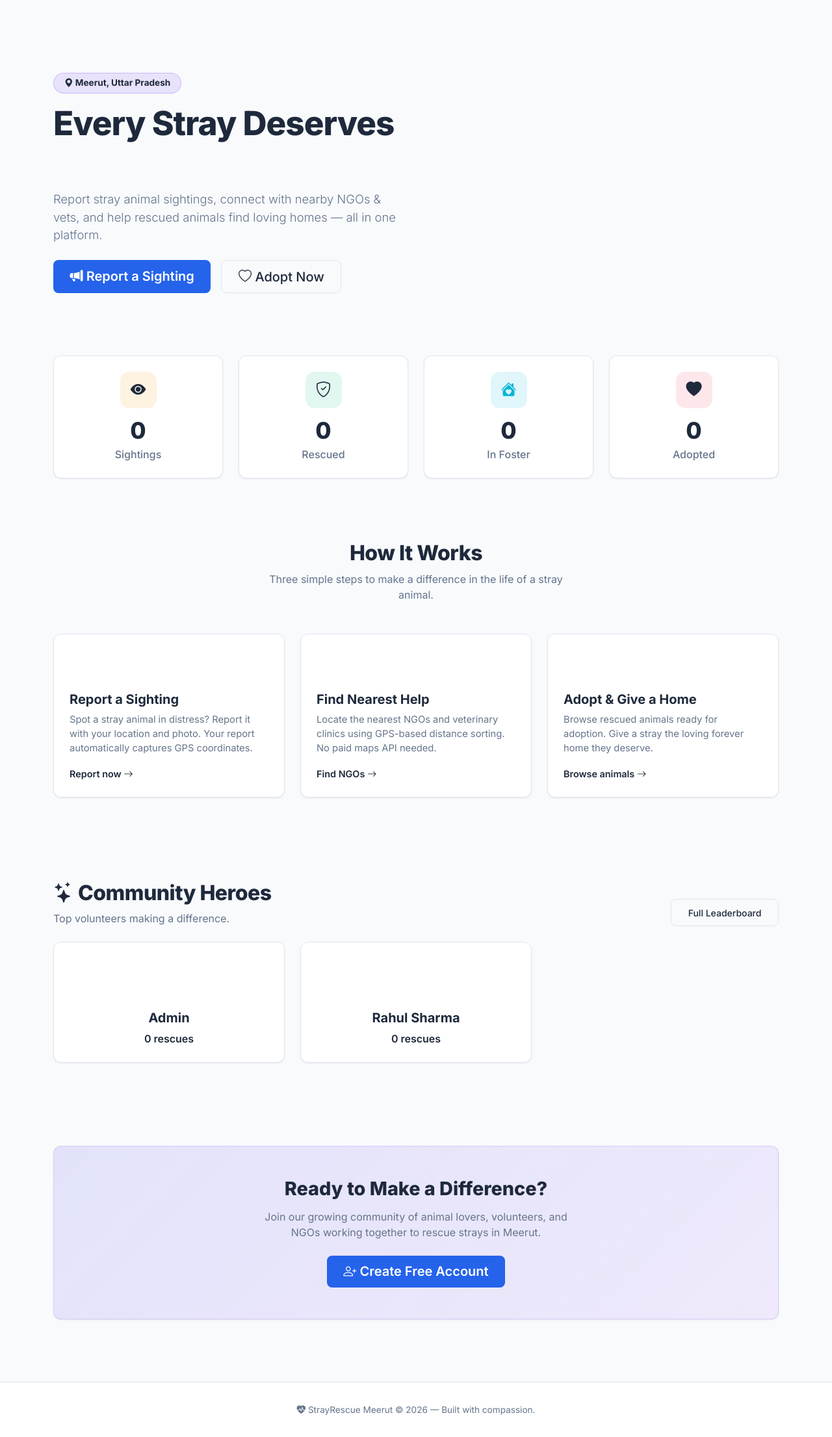
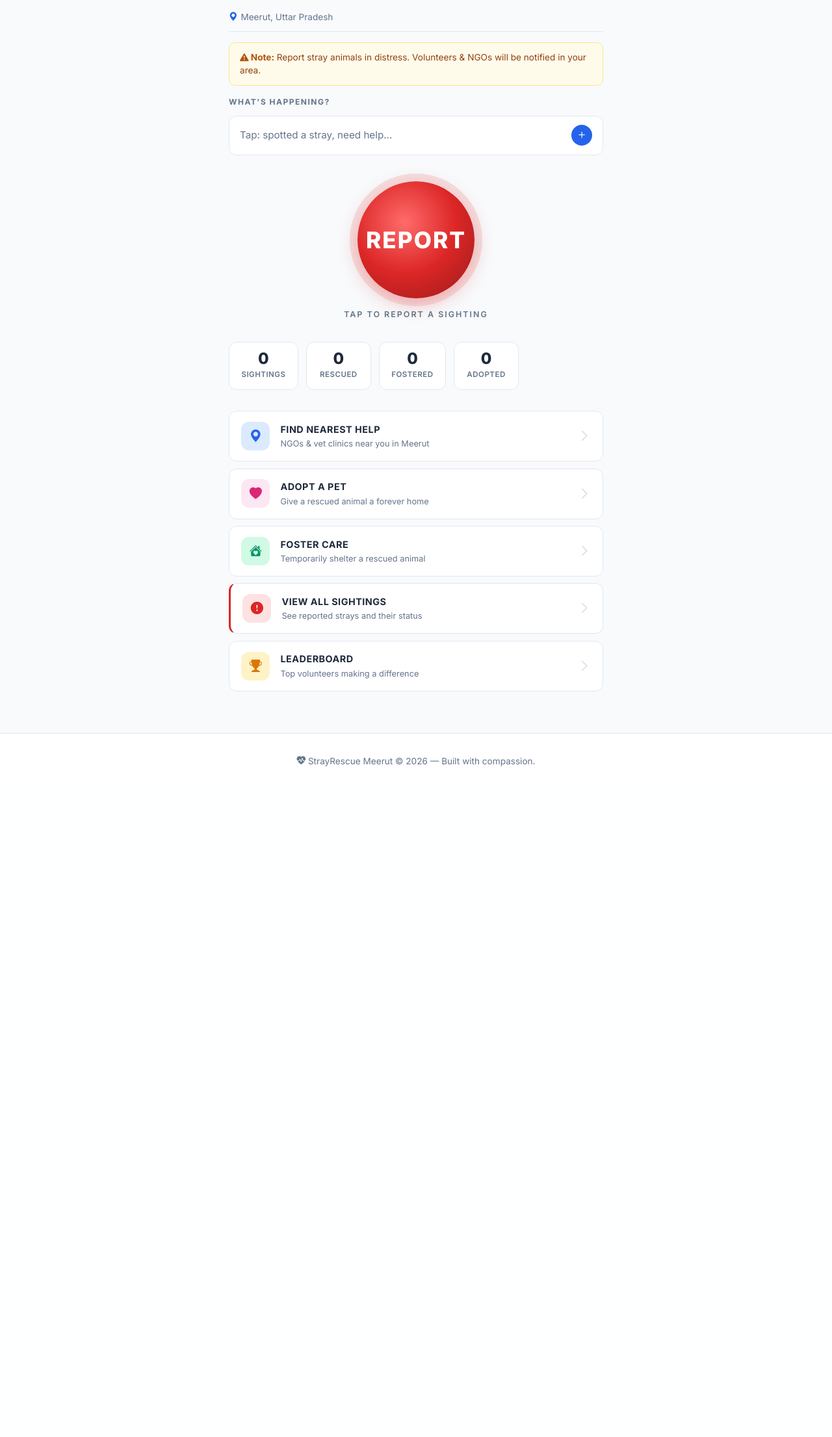
Before and after one commit to leviakramin0127-web/Stray-Rescue, a Flask app: page /home in a window 1280 px wide. Shown: the part 83-2294 px from the top of the page at 65% size. After the commit the page ends 1262 px from the top, so only its background shows below. Run offline with Flask 3, Linux system fonts and the light colour scheme; data comes from the database, SQL or seed files in the repository; data that the repository does not hold is empty.

Commit message:
Redesign homepage - app-like UI with SOS button and bottom nav

```diff
--- a/templates/index.html
+++ b/templates/index.html
@@ -1,200 +1,337 @@
 {% extends "base.html" %}
 {% block title %}StrayRescue Meerut — Help Rescue Stray Animals{% endblock %}
 
+{% block extra_css %}
+<style>
+    /* ── Home-specific styles ── */
+    .home-header {
+        display: flex;
+        align-items: center;
+        justify-content: space-between;
+        padding: 1rem 0 0.5rem;
+    }
+    .home-header .brand { font-weight: 800; font-size: 1.2rem; color: var(--text); }
+    .home-header .brand i { color: var(--primary); }
+    .home-location {
+        display: flex;
+        align-items: center;
+        gap: 0.3rem;
+        font-size: 0.85rem;
+        color: var(--text-muted);
+        padding-bottom: 0.75rem;
+        border-bottom: 1px solid var(--border);
+    }
+    .home-location i { color: var(--primary); }
+
+    /* Alert banner */
+    .alert-banner {
+        background: #fffbeb;
+        border: 1px solid #fde68a;
+        border-radius: 10px;
+        padding: 0.75rem 1rem;
+        margin: 1rem 0;
+        font-size: 0.85rem;
+        color: #92400e;
+    }
+    .alert-banner strong { color: #b45309; }
+
+    /* Quick report */
+    .quick-report {
+        display: flex;
+        align-items: center;
+        gap: 0.75rem;
+        background: #fff;
+        border: 1px solid var(--border);
+        border-radius: 12px;
+        padding: 0.85rem 1rem;
+        cursor: pointer;
+        transition: all 0.2s ease;
+        text-decoration: none;
+        color: var(--text-muted);
+    }
+    .quick-report:hover {
+        border-color: var(--primary);
+        box-shadow: var(--shadow-md);
+        color: var(--text);
+    }
+    .quick-report .plus {
+        width: 32px; height: 32px;
+        border-radius: 50%;
+        background: var(--primary);
+        color: #fff;
+        display: flex; align-items: center; justify-content: center;
+        font-size: 1.2rem;
+        flex-shrink: 0;
+    }
+    .section-label {
+        font-size: 0.75rem;
+        font-weight: 700;
+        letter-spacing: 1.5px;
+        text-transform: uppercase;
+        color: var(--text-muted);
+        margin-bottom: 0.75rem;
+    }
+
+    /* SOS button */
+    .sos-container {
+        display: flex;
+        flex-direction: column;
+        align-items: center;
+        padding: 2.5rem 0 1.5rem;
+    }
+    .sos-btn {
+        width: 160px; height: 160px;
+        border-radius: 50%;
+        background: radial-gradient(circle at 40% 35%, #ff6b6b, #dc2626, #991b1b);
+        border: none;
+        color: #fff;
+        font-size: 2rem;
+        font-weight: 900;
+        letter-spacing: 2px;
+        cursor: pointer;
+        box-shadow: 0 0 0 12px rgba(220,38,38,0.12), 0 8px 30px rgba(220,38,38,0.3);
+        transition: all 0.2s ease;
+        position: relative;
+        text-decoration: none;
+        display: flex;
+        align-items: center;
+        justify-content: center;
+    }
+    .sos-btn:hover {
+        transform: scale(1.05);
+        box-shadow: 0 0 0 16px rgba(220,38,38,0.18), 0 12px 40px rgba(220,38,38,0.4);
+        color: #fff;
+    }
+    .sos-btn:active { transform: scale(0.97); }
+    .sos-label {
+        margin-top: 1rem;
+        font-size: 0.78rem;
+        font-weight: 600;
+        letter-spacing: 2px;
+        text-transform: uppercase;
+        color: var(--text-muted);
+    }
+
+    /* Action cards */
+    .action-card {
+        display: flex;
+        align-items: center;
+        gap: 1rem;
+        background: #fff;
+        border: 1px solid var(--border);
+        border-radius: 12px;
+        padding: 1rem 1.15rem;
+        text-decoration: none;
+        color: var(--text);
+        transition: all 0.2s ease;
+        margin-bottom: 0.65rem;
+    }
+    .action-card:hover {
+        border-color: #cbd5e1;
+        box-shadow: var(--shadow-md);
+        color: var(--text);
+        transform: translateX(3px);
+    }
+    .action-card .ac-icon {
+        width: 44px; height: 44px;
+        border-radius: 12px;
+        display: flex; align-items: center; justify-content: center;
+        font-size: 1.2rem;
+        flex-shrink: 0;
+    }
+    .action-card .ac-body { flex: 1; }
+    .action-card .ac-title { font-weight: 700; font-size: 0.9rem; margin-bottom: 0.1rem; text-transform: uppercase; letter-spacing: 0.5px; }
+    .action-card .ac-desc { font-size: 0.8rem; color: var(--text-muted); margin: 0; }
+    .action-card .ac-arrow { color: #cbd5e1; font-size: 1.2rem; }
+    .action-card:hover .ac-arrow { color: var(--text-muted); }
+
+    /* Highlighted action card with left red border */
+    .action-card.highlight {
+        border-left: 3px solid #dc2626;
+    }
+
+    /* Stats row */
+    .stat-row {
+        display: flex;
+        gap: 0.75rem;
+        overflow-x: auto;
+        padding: 0.5rem 0;
+        -webkit-overflow-scrolling: touch;
+    }
+    .stat-pill {
+        flex-shrink: 0;
+        background: #fff;
+        border: 1px solid var(--border);
+        border-radius: 12px;
+        padding: 0.85rem 1.15rem;
+        text-align: center;
+        min-width: 100px;
+    }
+    .stat-pill .num { font-size: 1.5rem; font-weight: 800; color: var(--text); line-height: 1; }
+    .stat-pill .lbl { font-size: 0.72rem; font-weight: 600; color: var(--text-muted); text-transform: uppercase; letter-spacing: 0.5px; margin-top: 0.25rem; }
+
+    /* Bottom nav */
+    .bottom-nav {
+        position: fixed;
+        bottom: 0;
+        left: 0;
+        right: 0;
+        background: #fff;
+        border-top: 1px solid var(--border);
+        display: flex;
+        justify-content: space-around;
+        padding: 0.5rem 0 max(0.5rem, env(safe-area-inset-bottom));
+        z-index: 1050;
+    }
+    .bottom-nav a {
+        display: flex;
+        flex-direction: column;
+        align-items: center;
+        text-decoration: none;
+        color: var(--text-muted);
+        font-size: 0.65rem;
+        font-weight: 600;
+        text-transform: uppercase;
+        letter-spacing: 0.5px;
+        padding: 0.25rem 0.5rem;
+        transition: color 0.2s;
+    }
+    .bottom-nav a i { font-size: 1.3rem; margin-bottom: 0.15rem; }
+    .bottom-nav a.active { color: var(--primary); }
+    .bottom-nav a:hover { color: var(--primary); }
+
+    /* Push content above bottom nav on mobile */
+    @media (max-width: 991px) {
+        .navbar { display: none !important; }
+        main { padding-bottom: 4.5rem; }
+        .home-header { display: flex; }
+        .site-footer { display: none; }
+    }
+    @media (min-width: 992px) {
+        .bottom-nav { display: none; }
+        .home-header { display: none; }
+        .sos-btn { width: 180px; height: 180px; font-size: 2.2rem; }
+    }
+</style>
+{% endblock %}
+
 {% block content %}
-<!-- Hero Section -->
-<section class="position-relative overflow-hidden" style="padding: 6rem 0 4rem;">
-    <div class="container">
-        <div class="row align-items-center">
-            <div class="col-lg-7 fade-in-up">
-                <span class="badge rounded-pill px-3 py-2 mb-3" style="background: rgba(139,92,246,0.15); color: var(--accent-purple); border: 1px solid rgba(139,92,246,0.3); font-size: 0.85rem;">
-                    <i class="bi bi-geo-alt-fill"></i> Meerut, Uttar Pradesh
-                </span>
-                <h1 style="font-size: 3.2rem; font-weight: 800; line-height: 1.15; letter-spacing: -1px;">
-                    Every Stray Deserves<br>
-                    <span style="background: var(--gradient-primary); -webkit-background-clip: text; -webkit-text-fill-color: transparent; background-clip: text;">
-                        A Second Chance
-                    </span>
-                </h1>
-                <p class="lead mt-3 mb-4" style="color: var(--text-muted); font-size: 1.15rem; max-width: 540px;">
-                    Report stray animal sightings, connect with nearby NGOs & vets, and help rescued animals find loving homes — all in one platform.
-                </p>
-                <div class="d-flex gap-3 flex-wrap">
-                    <a href="{{ url_for('sightings.report_sighting') }}" class="btn btn-primary-gradient btn-lg" id="hero-report-btn">
-                        <i class="bi bi-megaphone-fill"></i> Report a Sighting
-                    </a>
-                    <a href="{{ url_for('adoption.list_adoptions') }}" class="btn btn-outline-glass btn-lg" id="hero-adopt-btn">
-                        <i class="bi bi-heart"></i> Adopt Now
-                    </a>
-                </div>
-            </div>
-            <div class="col-lg-5 d-none d-lg-block fade-in-up delay-2">
-                <div class="position-relative" style="text-align:center;">
-                    <div style="width: 340px; height: 340px; border-radius: 50%; background: var(--gradient-primary); opacity: 0.12; filter: blur(60px); position: absolute; top: 50%; left: 50%; transform: translate(-50%, -50%);"></div>
-                    <i class="bi bi-heart-pulse-fill" style="font-size: 12rem; background: var(--gradient-primary); -webkit-background-clip: text; -webkit-text-fill-color: transparent; background-clip: text; position: relative;"></i>
-                </div>
-            </div>
+<div class="container" style="max-width: 600px;">
+
+    <!-- Mobile-only header (replaces navbar) -->
+    <div class="home-header">
+        <div class="brand"><i class="bi bi-heart-pulse-fill"></i> StrayRescue</div>
+        <div class="d-flex gap-2">
+            {% if current_user.is_authenticated %}
+            <a href="{{ url_for('profile.my_profile') }}" style="color: var(--text-muted); font-size: 1.3rem;"><i class="bi bi-person-circle"></i></a>
+            {% else %}
+            <a href="{{ url_for('auth.login') }}" style="color: var(--text-muted); font-size: 1.3rem;"><i class="bi bi-box-arrow-in-right"></i></a>
+            {% endif %}
         </div>
     </div>
-</section>
 
-<!-- Stats Strip -->
-<section style="padding: 2rem 0;">
-    <div class="container">
-        <div class="row g-4">
-            <div class="col-md-3 fade-in-up delay-1">
-                <div class="glass-card p-4 text-center">
-                    <div style="width: 56px; height: 56px; border-radius: 14px; background: rgba(245,158,11,0.12); display: inline-flex; align-items: center; justify-content: center; margin-bottom: 0.8rem;">
-                        <i class="bi bi-eye-fill" style="font-size: 1.5rem; color: var(--accent-amber);"></i>
-                    </div>
-                    <h2 class="mb-1" style="font-weight: 800; font-size: 2.2rem;" id="stat-sightings">
-                        {{ stats.sightings }}
-                    </h2>
-                    <p class="mb-0" style="color: var(--text-muted); font-weight: 500;">Sightings</p>
-                </div>
-            </div>
-            <div class="col-md-3 fade-in-up delay-2">
-                <div class="glass-card p-4 text-center">
-                    <div style="width: 56px; height: 56px; border-radius: 14px; background: rgba(16,185,129,0.12); display: inline-flex; align-items: center; justify-content: center; margin-bottom: 0.8rem;">
-                        <i class="bi bi-shield-check" style="font-size: 1.5rem; color: var(--accent-emerald);"></i>
-                    </div>
-                    <h2 class="mb-1" style="font-weight: 800; font-size: 2.2rem;" id="stat-rescues">
-                        {{ stats.rescues }}
-                    </h2>
-                    <p class="mb-0" style="color: var(--text-muted); font-weight: 500;">Rescued</p>
-                </div>
-            </div>
-            <div class="col-md-3 fade-in-up delay-3">
-                <div class="glass-card p-4 text-center">
-                    <div style="width: 56px; height: 56px; border-radius: 14px; background: rgba(6,182,212,0.12); display: inline-flex; align-items: center; justify-content: center; margin-bottom: 0.8rem;">
-                        <i class="bi bi-house-heart-fill" style="font-size: 1.5rem; color: #06b6d4;"></i>
-                    </div>
-                    <h2 class="mb-1" style="font-weight: 800; font-size: 2.2rem;" id="stat-fosters">
-                        {{ stats.fosters }}
-                    </h2>
-                    <p class="mb-0" style="color: var(--text-muted); font-weight: 500;">In Foster</p>
-                </div>
-            </div>
-            <div class="col-md-3 fade-in-up delay-4">
-                <div class="glass-card p-4 text-center">
-                    <div style="width: 56px; height: 56px; border-radius: 14px; background: rgba(244,63,94,0.12); display: inline-flex; align-items: center; justify-content: center; margin-bottom: 0.8rem;">
-                        <i class="bi bi-heart-fill" style="font-size: 1.5rem; color: var(--accent-rose);"></i>
-                    </div>
-                    <h2 class="mb-1" style="font-weight: 800; font-size: 2.2rem;" id="stat-adoptions">
-                        {{ stats.adoptions }}
-                    </h2>
-                    <p class="mb-0" style="color: var(--text-muted); font-weight: 500;">Adopted</p>
-                </div>
-            </div>
+    <!-- Location -->
+    <div class="home-location">
+        <i class="bi bi-geo-alt-fill"></i> Meerut, Uttar Pradesh
+    </div>
+
+    <!-- Alert banner -->
+    <div class="alert-banner fade-in-up">
+        <strong><i class="bi bi-exclamation-triangle-fill"></i> Note:</strong>
+        Report stray animals in distress. Volunteers & NGOs will be notified in your area.
+    </div>
+
+    <!-- Quick report -->
+    <div class="section-label fade-in-up delay-1">WHAT'S HAPPENING?</div>
+    <a href="{{ url_for('sightings.report_sighting') }}" class="quick-report fade-in-up delay-1">
+        <span style="flex:1; font-size: 0.95rem;">Tap: spotted a stray, need help...</span>
+        <span class="plus"><i class="bi bi-plus"></i></span>
+    </a>
+
+    <!-- SOS / Emergency Report -->
+    <div class="sos-container fade-in-up delay-2">
+        <a href="{{ url_for('sightings.report_sighting') }}" class="sos-btn">
+            REPORT
+        </a>
+        <div class="sos-label">TAP TO REPORT A SIGHTING</div>
+    </div>
+
+    <!-- Stats -->
+    <div class="stat-row fade-in-up delay-2">
+        <div class="stat-pill">
+            <div class="num">{{ stats.sightings }}</div>
+            <div class="lbl">Sightings</div>
+        </div>
+        <div class="stat-pill">
+            <div class="num">{{ stats.rescues }}</div>
+            <div class="lbl">Rescued</div>
+        </div>
+        <div class="stat-pill">
+            <div class="num">{{ stats.fosters }}</div>
+            <div class="lbl">Fostered</div>
+        </div>
+        <div class="stat-pill">
+            <div class="num">{{ stats.adoptions }}</div>
+            <div class="lbl">Adopted</div>
         </div>
     </div>
-</section>
 
-<!-- Features Section -->
-<section style="padding: 4rem 0;">
-    <div class="container">
-        <div class="text-center mb-5 fade-in-up">
-            <h2 style="font-weight: 800; font-size: 2rem; letter-spacing: -0.5px;">How It Works</h2>
-            <p style="color: var(--text-muted); max-width: 500px; margin: 0 auto;">Three simple steps to make a difference in the life of a stray animal.</p>
-        </div>
-        <div class="row g-4">
-            <!-- Step 1 -->
-            <div class="col-md-4 fade-in-up delay-1">
-                <div class="glass-card p-4 h-100">
-                    <div style="width: 48px; height: 48px; border-radius: 12px; background: var(--gradient-primary); display: flex; align-items: center; justify-content: center; margin-bottom: 1rem;">
-                        <span style="color: #fff; font-weight: 700; font-size: 1.1rem;">1</span>
-                    </div>
-                    <h5 style="font-weight: 700;">Report a Sighting</h5>
-                    <p style="color: var(--text-muted); font-size: 0.92rem;">
-                        Spot a stray animal in distress? Report it with your location and photo. Your report automatically captures GPS coordinates.
-                    </p>
-                    <a href="{{ url_for('sightings.report_sighting') }}" class="text-decoration-none" style="color: var(--accent-purple); font-weight: 600; font-size: 0.9rem;">
-                        Report now <i class="bi bi-arrow-right"></i>
-                    </a>
-                </div>
+    <!-- Action cards -->
+    <div style="margin-top: 1.5rem;" class="fade-in-up delay-3">
+        <a href="{{ url_for('ngo.nearest') }}" class="action-card">
+            <div class="ac-icon" style="background: #dbeafe; color: #2563eb;"><i class="bi bi-geo-alt-fill"></i></div>
+            <div class="ac-body">
+                <div class="ac-title">Find Nearest Help</div>
+                <p class="ac-desc">NGOs & vet clinics near you in Meerut</p>
             </div>
-            <!-- Step 2 -->
-            <div class="col-md-4 fade-in-up delay-2">
-                <div class="glass-card p-4 h-100">
-                    <div style="width: 48px; height: 48px; border-radius: 12px; background: var(--gradient-success); display: flex; align-items: center; justify-content: center; margin-bottom: 1rem;">
-                        <span style="color: #fff; font-weight: 700; font-size: 1.1rem;">2</span>
-                    </div>
-                    <h5 style="font-weight: 700;">Find Nearest Help</h5>
-                    <p style="color: var(--text-muted); font-size: 0.92rem;">
-                        Locate the nearest NGOs and veterinary clinics using GPS-based distance sorting. No paid maps API needed.
-                    </p>
-                    <a href="{{ url_for('ngo.nearest') }}" class="text-decoration-none" style="color: var(--accent-emerald); font-weight: 600; font-size: 0.9rem;">
-                        Find NGOs <i class="bi bi-arrow-right"></i>
-                    </a>
-                </div>
+            <i class="bi bi-chevron-right ac-arrow"></i>
+        </a>
+
+        <a href="{{ url_for('adoption.list_adoptions') }}" class="action-card">
+            <div class="ac-icon" style="background: #fce7f3; color: #db2777;"><i class="bi bi-heart-fill"></i></div>
+            <div class="ac-body">
+                <div class="ac-title">Adopt a Pet</div>
+                <p class="ac-desc">Give a rescued animal a forever home</p>
             </div>
-            <!-- Step 3 -->
-            <div class="col-md-4 fade-in-up delay-3">
-                <div class="glass-card p-4 h-100">
-                    <div style="width: 48px; height: 48px; border-radius: 12px; background: var(--gradient-accent); display: flex; align-items: center; justify-content: center; margin-bottom: 1rem;">
-                        <span style="color: #fff; font-weight: 700; font-size: 1.1rem;">3</span>
-                    </div>
-                    <h5 style="font-weight: 700;">Adopt &amp; Give a Home</h5>
-                    <p style="color: var(--text-muted); font-size: 0.92rem;">
-                        Browse rescued animals ready for adoption. Give a stray the loving forever home they deserve.
-                    </p>
-                    <a href="{{ url_for('adoption.list_adoptions') }}" class="text-decoration-none" style="color: var(--accent-amber); font-weight: 600; font-size: 0.9rem;">
-                        Browse animals <i class="bi bi-arrow-right"></i>
-                    </a>
-                </div>
+            <i class="bi bi-chevron-right ac-arrow"></i>
+        </a>
+
+        <a href="{{ url_for('foster.foster_home') }}" class="action-card">
+            <div class="ac-icon" style="background: #d1fae5; color: #059669;"><i class="bi bi-house-heart-fill"></i></div>
+            <div class="ac-body">
+                <div class="ac-title">Foster Care</div>
+                <p class="ac-desc">Temporarily shelter a rescued animal</p>
             </div>
-        </div>
+            <i class="bi bi-chevron-right ac-arrow"></i>
+        </a>
+
+        <a href="{{ url_for('sightings.list_sightings') }}" class="action-card highlight">
+            <div class="ac-icon" style="background: #fee2e2; color: #dc2626;"><i class="bi bi-exclamation-circle-fill"></i></div>
+            <div class="ac-body">
+                <div class="ac-title">View All Sightings</div>
+                <p class="ac-desc">See reported strays and their status</p>
+            </div>
+            <i class="bi bi-chevron-right ac-arrow"></i>
+        </a>
+
+        <a href="{{ url_for('profile.leaderboard') }}" class="action-card">
+            <div class="ac-icon" style="background: #fef3c7; color: #d97706;"><i class="bi bi-trophy-fill"></i></div>
+            <div class="ac-body">
+                <div class="ac-title">Leaderboard</div>
+                <p class="ac-desc">Top volunteers making a difference</p>
+            </div>
+            <i class="bi bi-chevron-right ac-arrow"></i>
+        </a>
     </div>
-</section>
 
-<!-- Top Volunteers Section -->
-{% if top_volunteers %}
-<section style="padding: 4rem 0; background: rgba(255,255,255,0.01);">
-    <div class="container">
-        <div class="d-flex justify-content-between align-items-end mb-4 fade-in-up">
-            <div>
-                <h2 style="font-weight: 800; font-size: 2rem; letter-spacing: -0.5px;"><i class="bi bi-stars" style="color: var(--accent-amber);"></i> Community Heroes</h2>
-                <p style="color: var(--text-muted); margin-bottom: 0;">Top volunteers making a difference.</p>
-            </div>
-            <a href="{{ url_for('profile.leaderboard') }}" class="btn btn-outline-glass btn-sm">Full Leaderboard</a>
-        </div>
+</div>
 
-        <div class="row g-4">
-            {% for v in top_volunteers %}
-            <div class="col-md-4 fade-in-up delay-{{ loop.index }}">
-                <div class="glass-card p-4 text-center">
-                    <div style="width: 64px; height: 64px; border-radius: 50%; background: var(--gradient-primary); display: inline-flex; align-items: center; justify-content: center; margin-bottom: 1rem;">
-                        <span style="font-size: 1.8rem; color: #fff; font-weight: 800;">{{ v.user.name[0].upper() }}</span>
-                    </div>
-                    <h5 style="font-weight: 700;">
-                        <a href="{{ url_for('profile.view_profile', user_id=v.user.id) }}" style="color: var(--text-primary); text-decoration: none;">{{ v.user.name }}</a>
-                    </h5>
-                    {% if v.badge %}
-                    <div class="mb-2">
-                        <span style="color: {{ v.badge.color }}; font-size: 0.85rem;"><i class="bi {{ v.badge.icon }}"></i> {{ v.badge.name }}</span>
-                    </div>
-                    {% endif %}
-                    <p style="color: var(--accent-emerald); font-weight: 600; margin-bottom: 0;">{{ v.resolved }} rescues</p>
-                </div>
-            </div>
-            {% endfor %}
-        </div>
-    </div>
-</section>
-{% endif %}
-
-<!-- CTA Section -->
-<section style="padding: 4rem 0 2rem;">
-    <div class="container">
-        <div class="glass-card p-5 text-center fade-in-up" style="background: linear-gradient(135deg, rgba(99,102,241,0.15), rgba(168,85,247,0.1)); border-color: rgba(139,92,246,0.2);">
-            <h2 style="font-weight: 800; font-size: 1.8rem; margin-bottom: 0.8rem;">Ready to Make a Difference?</h2>
-            <p style="color: var(--text-muted); max-width: 480px; margin: 0 auto 1.5rem;">
-                Join our growing community of animal lovers, volunteers, and NGOs working together to rescue strays in Meerut.
-            </p>
-            <a href="{{ url_for('auth.signup') }}" class="btn btn-primary-gradient btn-lg" id="cta-signup-btn">
-                <i class="bi bi-person-plus"></i> Create Free Account
-            </a>
-        </div>
-    </div>
-</section>
+<!-- Bottom Navigation (mobile) -->
+<nav class="bottom-nav">
+    <a href="{{ url_for('home') }}" class="active"><i class="bi bi-house-fill"></i>Home</a>
+    <a href="{{ url_for('sightings.list_sightings') }}"><i class="bi bi-eye"></i>Sightings</a>
+    <a href="{{ url_for('sightings.report_sighting') }}"><i class="bi bi-plus-circle-fill"></i>Report</a>
+    <a href="{{ url_for('ngo.nearest') }}"><i class="bi bi-geo-alt"></i>NGOs</a>
+    <a href="{% if current_user.is_authenticated %}{{ url_for('profile.my_profile') }}{% else %}{{ url_for('auth.login') }}{% endif %}"><i class="bi bi-person"></i>Profile</a>
+</nav>
 {% endblock %}
```
